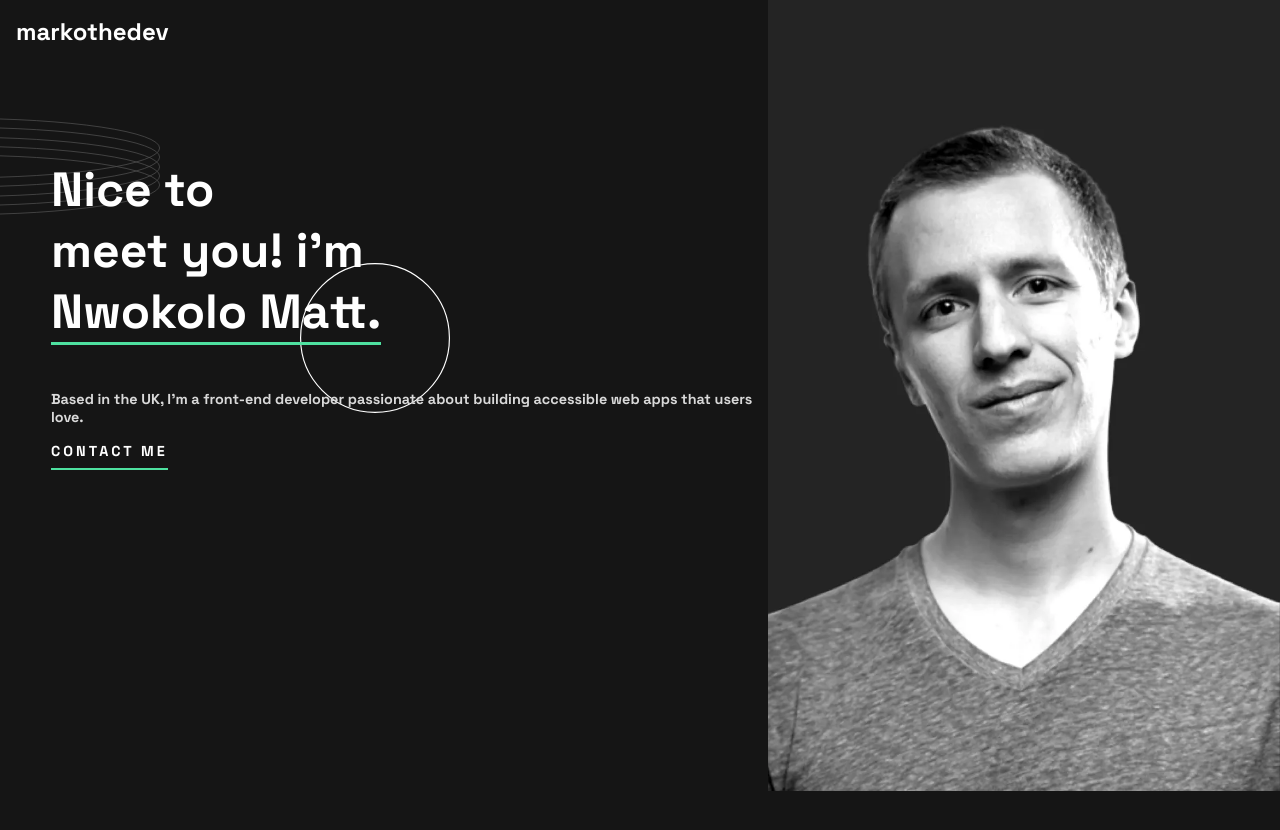
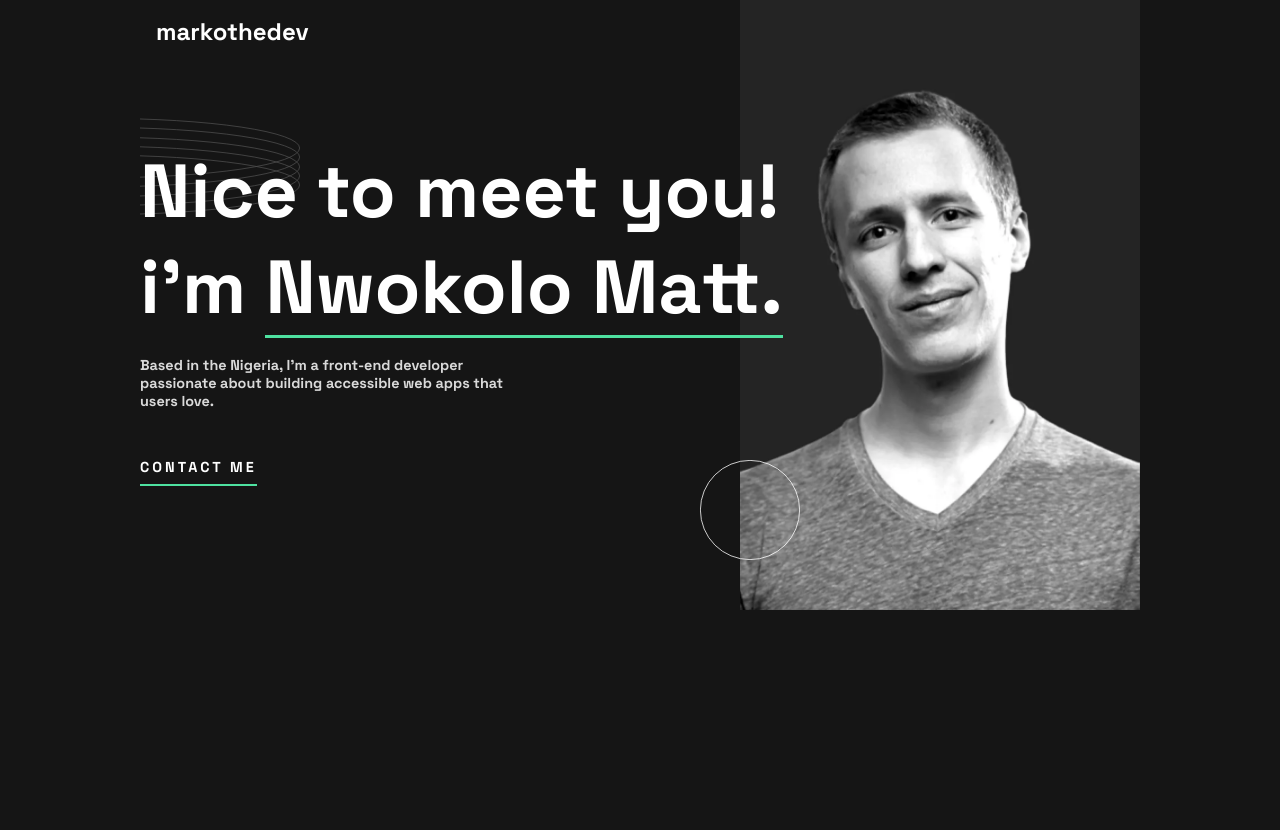
Before and after one commit to MARKOTHEDEV/markothedevportfolio, a React (Create React App) app: page / in a window 1280 px wide. Shown: the top 830 px of the page. After the commit the page ends 800 px from the top, so only its background shows below. Built offline with nearby package versions, Linux system fonts and the light colour scheme.

Commit message:
updated Nav and Herosection

```diff
--- a/src/shared/HeroSection/HeroSection.style.tsx
+++ b/src/shared/HeroSection/HeroSection.style.tsx
@@ -10,14 +10,20 @@ export const HeroSectionContainer = styled.div`
     background-size: 700px,150px;
     background-position-x: -540px,300px;
     background-position-y:30px,200px;
+    max-width: 1000px;
+    margin:0 auto;
     img{
         /* border: 1px solid red; */
-        width:200px;
         display:block;
+        height: 100%;
+        width: 100%;
+    }
+    .marko_img{
         margin:0 auto;
         transform:translateY(-100px);
+        width:200px;
+        position: relative;
     }
-
     @media screen and (min-width: 600px) {
         /* border: 1px solid red; */
         display: flex;
@@ -25,18 +31,37 @@ export const HeroSectionContainer = styled.div`
         flex-direction: row-reverse;
         justify-content: space-between;
         background-size: 400px,150px;
-        background-position-x: -240px,300px;
+        background-position-x: -240px,-1000px;
         background-position-y:55px,200px;
 
-        &> img{
+        &> .marko_img{
             width: 40%;
         }
 
         &>div{
             width: 60%;
         }
+        .marko_img   .latop_circle{
+            display: inline;
+
+            position: absolute;
+            bottom: 1px;
+            left: 180px;
+            width: 100px;
+            height: 100px;
+            }
+
+
+
 
     }
+    @media screen and (min-width: 900px) {
+            .marko_img   .latop_circle{
+            position: absolute;
+            bottom: 50px;
+            left: -40px;
+            }
+        }
 `
 export const HeroContentContainer= styled.div`
 /* border: 1px solid yellow; */
@@ -44,6 +69,7 @@ text-align: center;
 margin-top: -64px;
 h2{
     font-size: 1.5rem;
+    font-weight: normal;
 }
 p{
     font-weight: normal;
@@ -65,7 +91,6 @@ p{
     padding: 1rem;
     h2{
         font-size: 3rem;
-        /* border: 1px solid red; */
         padding-top: 5rem;
         width: 500px;
     }
@@ -84,8 +109,29 @@ p{
 }
 
 
+
+
 @media screen and (min-width: 900px) {
+    transform: translateX(0);
+    padding: 0;
+    h2{
+        /* border: 1px solid red; */
+        width: 700px;
+        font-size: 4.7rem;
+        .nice_to{
+            display: inline;
+        }
+        .nice_to_meet{
+            display: block;
+        }
+    }
 
+    & >  p:first-of-type{
+        padding-top: 1.3rem;
+        padding-bottom: 2rem;
+        /* border: 1px solid rebeccapurple; */
+        width: 400px;
+    }
 }
 
 
--- a/src/shared/HeroSection/HeroSection.tsx
+++ b/src/shared/HeroSection/HeroSection.tsx
@@ -3,16 +3,27 @@ import DevPic from '../../assets/images/image-profile-mobile.webp'
 import DevPicDesktop from '../../assets/images/image-profile-desktop.webp'
 import UnderLineSpan from '../UnderLineSpan/UnderLineSpan'
 import { useMediaQuery } from 'react-responsive'
+import HalfCirlceImg from '../../assets/images/pattern-circle.svg'
 
 
 const HeroSection =():React.ReactElement=>{
   const isDesktop = useMediaQuery({
     query: '(min-width: 900px)'
   })
+  const isTab = useMediaQuery({
+    query: '(min-width: 600px)'
+  })
 
   return (
     <HeroSectionContainer>
-      <img src={isDesktop?DevPicDesktop:DevPic}  alt="markothedev pics" />
+      <div className='marko_img'>
+        <img src={isDesktop?DevPicDesktop:DevPic}  alt="markothedev pics" />
+        {
+          isTab?
+            <img src={HalfCirlceImg} className='latop_circle' alt="" />
+            :''
+        }
+      </div>
       {/*  */}
 
       <HeroContentContainer>
@@ -25,7 +36,7 @@ const HeroSection =():React.ReactElement=>{
         </h2>
 
         <p>
-            Based in the UK, I’m a front-end developer passionate about building accessible web apps that users love.
+            Based in the Nigeria, I’m a front-end developer passionate about building accessible web apps that users love.
         </p>
 
         <p className='contact'>
--- a/src/shared/Nav/Nav.style.tsx
+++ b/src/shared/Nav/Nav.style.tsx
@@ -4,7 +4,9 @@ import styled from 'styled-components';
 
 export const NavContainer = styled.div`
     /* border: 1px solid red; */
+    margin: 0 auto;
     text-align: center;
+    max-width: ${({theme})=>theme.maxWidth};
     padding: 1rem;
     h2{
         padding-bottom: 1.4rem;
@@ -34,4 +36,8 @@ export const NavContainer = styled.div`
         }
 
     }
+
+    @media screen and (min-width: 900px) {
+        /* padding:  1rem 40px; */
+    }
 `
--- a/src/utils/ThemeConfig.js
+++ b/src/utils/ThemeConfig.js
@@ -6,7 +6,8 @@ export const theme = {
   'lightDark':'##242424',
   'green':'#4EE1A0',
   'ash':'#d9d9d9',
-  'light':'#FFFFFF'
+  'light':'#FFFFFF',
+  'maxWidth':'1000px'
 }
 
 export const GlobalStyles = createGlobalStyle`
```
